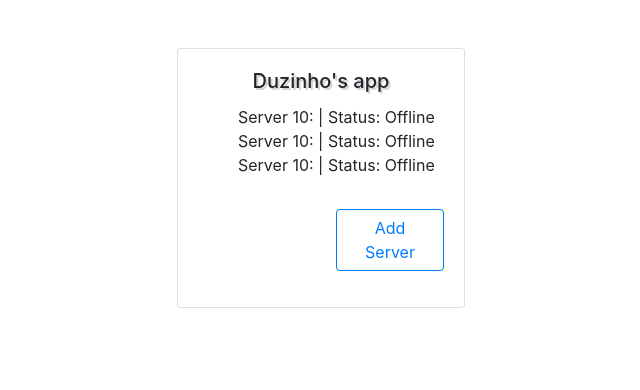
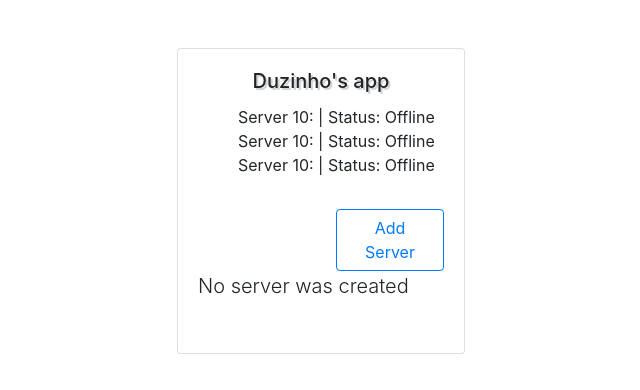
Before and after one commit to du-almeidalima/angular-course, an Angular app: page / in a window 1280 px wide. Shown: the top 390 px of the page, without its empty margins (319-959 px from the left). Built offline with nearby package versions, Linux system fonts and the light colour scheme.

Commit message:
Section 2: Event Binding

```diff
--- a/src/app/servers/servers.component.html
+++ b/src/app/servers/servers.component.html
@@ -9,13 +9,12 @@
   <div class="col-6 offset-6 mt-3">
     <button class="btn btn-outline-primary btn-block"
       [disabled]="!allowServers"
-    >Add Server</button>
+      (click)="onCreateServer()">Add Server</button>
   </div>
+  <div class="col-12"><p class="lead">{{ serverCreationStatus }}</p></div>
 </div>
 
-<!-- Imagine if we didn't want the user to be able to add a server for a period of time, we could use the "disabled" html attribute
-  But we could also se it on the component that holds the button (ServersComponent).
-  For that we could make use of "Property Binding", which make it possible to dynamically bind data to the html attributes
-
-  Therefore, "Property Binding" can be used to dynamically bind data to a html attribute
+<!--
+ Event Binding : It's basically attaching a event to a function defined in the component class
+  - Syntax: ( [event] ) = "[expression to be executed]"
 -->
--- a/src/app/servers/servers.component.ts
+++ b/src/app/servers/servers.component.ts
@@ -8,6 +8,7 @@ import { Component, OnInit } from '@angular/core';
 export class ServersComponent implements OnInit {
 
   public allowServers = false;
+  public serverCreationStatus = 'No server was created';
 
   constructor() {
     setTimeout(() => {
@@ -18,4 +19,11 @@ export class ServersComponent implements OnInit {
   ngOnInit() {
   }
 
+  onCreateServer(){
+    this.serverCreationStatus = 'Server was created!';
+  }
 }
+
+/**
+ * onCreateServer = Just a regular function, it's a good practice to name with the prefix "on" functions that will be called from a template
+ */
```
